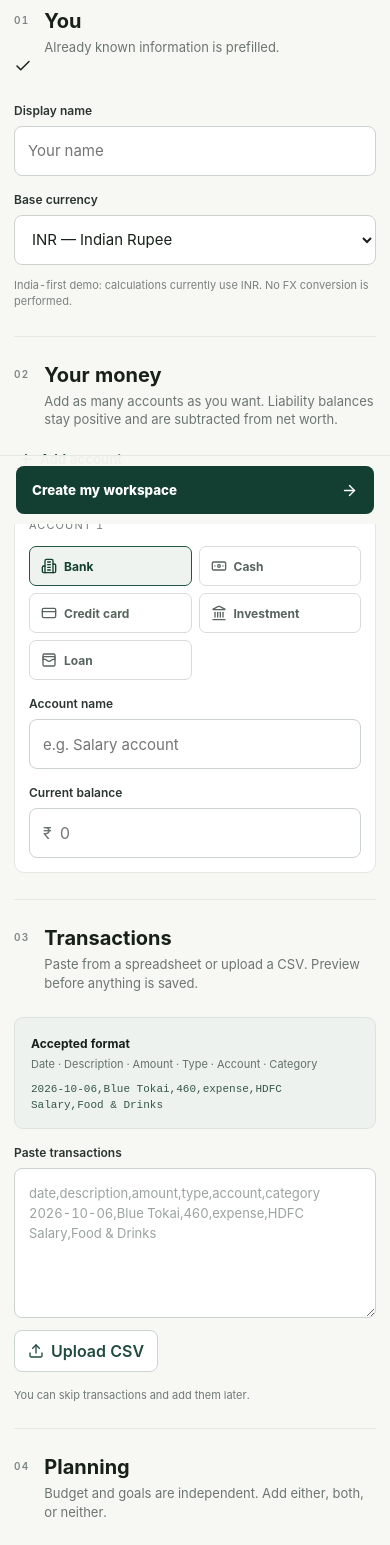
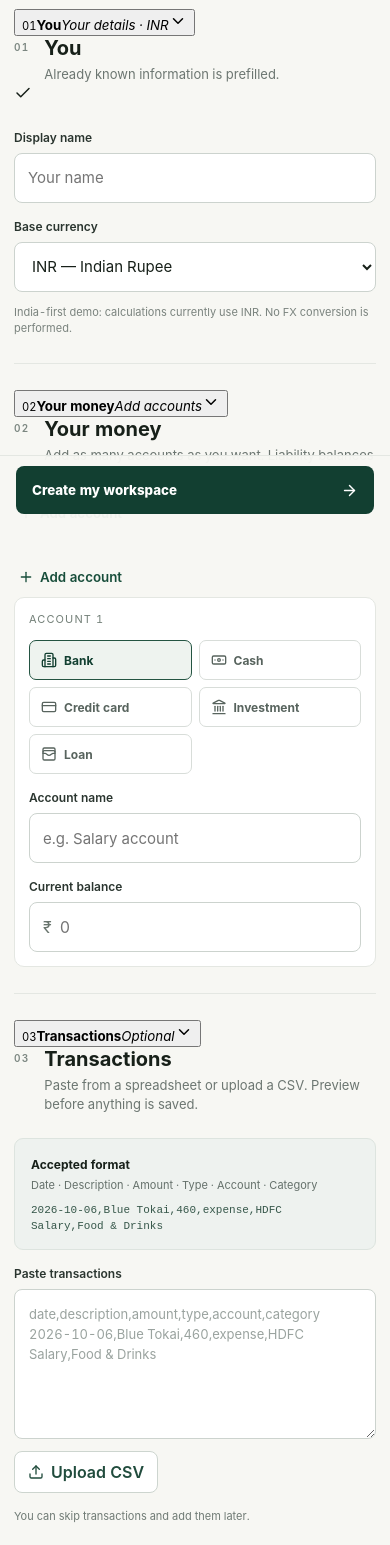
Before and after one commit to gthawani-del/fintra, a Next.js app: page /onboarding in a window 390 px wide. Shown: the part 320-1865 px from the top of the page. Built offline with nearby package versions, Linux system fonts and the light colour scheme.

Commit message:
mobile: turn Quick Setup into compact accordion

```diff
--- a/app/onboarding/page.tsx
+++ b/app/onboarding/page.tsx
@@ -3,7 +3,7 @@
 import {useMemo,useState} from "react";
 import {useRouter} from "next/navigation";
 import {
-  ArrowRight, Banknote, Building2, Check, CreditCard, FileSpreadsheet,
+  ArrowRight, Banknote, Building2, Check, ChevronDown, CreditCard, FileSpreadsheet,
   Landmark, Plus, Target, Trash2, Upload, WalletCards
 } from "lucide-react";
 import {demoState} from "@/lib/demo-data";
@@ -49,6 +49,7 @@ export default function Onboarding(){
   const[budget,setBudget]=useState("");
   const[goals,setGoals]=useState<SetupGoal[]>([]);
   const[error,setError]=useState("");
+  const[mobileSection,setMobileSection]=useState(0);
 
   const live=useMemo(()=>{
     let assets=0,liabilities=0;
@@ -167,24 +168,34 @@ export default function Onboarding(){
           <p>One screen. No questionnaire. Start with your basics, accounts, transactions and planning.</p>
         </header>
 
-        <section className="quickSection" aria-labelledby="you-title">
-          <div className="quickSectionHead">
+        <section className={"quickSection "+(mobileSection===0?"mobileOpen":"mobileClosed")} aria-labelledby="you-title">
+          <button type="button" className="quickMobileSectionToggle" aria-expanded={mobileSection===0} onClick={()=>setMobileSection(0)}>
+            <span><small>01</small><b>You</b><em>{name.trim()||"Your details"} · {currency}</em></span><ChevronDown size={18}/>
+          </button>
+          <div className="quickSectionHead quickDesktopSectionHead">
             <div><span>01</span><div><h2 id="you-title">You</h2><p>Already known information is prefilled.</p></div></div>
             <Check size={18} aria-hidden="true"/>
           </div>
+          <div className="quickSectionBody">
           <div className="quickFields two">
             <label><span>Display name</span><input id="setup-name" name="name" autoComplete="name" value={name} onChange={e=>setName(e.target.value)} placeholder="Your name"/></label>
             <label><span>Base currency</span><select name="currency" value={currency} onChange={e=>setCurrency(e.target.value)}><option value="INR">INR — Indian Rupee</option></select></label>
           </div>
           <p className="quickHint">India-first demo: calculations currently use INR. No FX conversion is performed.</p>
+          </div>
         </section>
 
-        <section className="quickSection" id="setup-accounts" aria-labelledby="accounts-title">
-          <div className="quickSectionHead">
+        <section className={"quickSection "+(mobileSection===1?"mobileOpen":"mobileClosed")} id="setup-accounts" aria-labelledby="accounts-title">
+          <button type="button" className="quickMobileSectionToggle" aria-expanded={mobileSection===1} onClick={()=>setMobileSection(1)}>
+            <span><small>02</small><b>Your money</b><em>{live.accountCount?live.accountCount+" account"+(live.accountCount===1?"":"s"):"Add accounts"}</em></span><ChevronDown size={18}/>
+          </button>
+          <div className="quickSectionHead quickDesktopSectionHead">
             <div><span>02</span><div><h2 id="accounts-title">Your money</h2><p>Add as many accounts as you want. Liability balances stay positive and are subtracted from net worth.</p></div></div>
             <button type="button" className="quickTextButton" onClick={addAccount}><Plus size={16}/> Add account</button>
           </div>
 
+          <div className="quickSectionBody">
+          <div className="quickMobileSectionAction"><button type="button" className="quickTextButton" onClick={addAccount}><Plus size={16}/> Add account</button></div>
           <div className="quickAccounts">
             {accounts.map((a,index)=><div className="quickAccount" key={a.id}>
               <div className="quickAccountTop">
@@ -200,13 +211,18 @@ export default function Onboarding(){
               </div>
             </div>)}
           </div>
+          </div>
         </section>
 
-        <section className="quickSection" aria-labelledby="transactions-title">
-          <div className="quickSectionHead">
+        <section className={"quickSection "+(mobileSection===2?"mobileOpen":"mobileClosed")} aria-labelledby="transactions-title">
+          <button type="button" className="quickMobileSectionToggle" aria-expanded={mobileSection===2} onClick={()=>setMobileSection(2)}>
+            <span><small>03</small><b>Transactions</b><em>{transactions.length?transactions.length+" ready":"Optional"}</em></span><ChevronDown size={18}/>
+          </button>
+          <div className="quickSectionHead quickDesktopSectionHead">
             <div><span>03</span><div><h2 id="transactions-title">Transactions</h2><p>Paste from a spreadsheet or upload a CSV. Preview before anything is saved.</p></div></div>
           </div>
 
+          <div className="quickSectionBody">
           <div className="quickFormat">
             <div><b>Accepted format</b><span>Date · Description · Amount · Type · Account · Category</span></div>
             <code>2026-10-06,Blue Tokai,460,expense,HDFC Salary,Food & Drinks</code>
@@ -228,13 +244,18 @@ export default function Onboarding(){
             </div>
             {transactions.length>5&&<small>+ {transactions.length-5} more rows</small>}
           </div>}
+          </div>
         </section>
 
-        <section className="quickSection" aria-labelledby="planning-title">
-          <div className="quickSectionHead">
+        <section className={"quickSection "+(mobileSection===3?"mobileOpen":"mobileClosed")} aria-labelledby="planning-title">
+          <button type="button" className="quickMobileSectionToggle" aria-expanded={mobileSection===3} onClick={()=>setMobileSection(3)}>
+            <span><small>04</small><b>Planning</b><em>{live.budget?format(live.budget)+" budget":live.goals?live.goals+" goal"+(live.goals===1?"":"s"):"Optional"}</em></span><ChevronDown size={18}/>
+          </button>
+          <div className="quickSectionHead quickDesktopSectionHead">
             <div><span>04</span><div><h2 id="planning-title">Planning</h2><p>Budget and goals are independent. Add either, both, or neither.</p></div></div>
           </div>
 
+          <div className="quickSectionBody">
           <div className="quickPlanning">
             <div className="quickBudget">
               <div className="quickMiniHead"><WalletCards size={18} aria-hidden="true"/><div><b>Monthly budget</b><span>Optional spending limit</span></div></div>
@@ -250,6 +271,7 @@ export default function Onboarding(){
                 <button type="button" aria-label={"Remove goal "+(index+1)} onClick={()=>removeGoal(g.id)}><Trash2 size={16}/></button>
               </div>)}
             </div>
+          </div>
           </div>
         </section>
 
```
